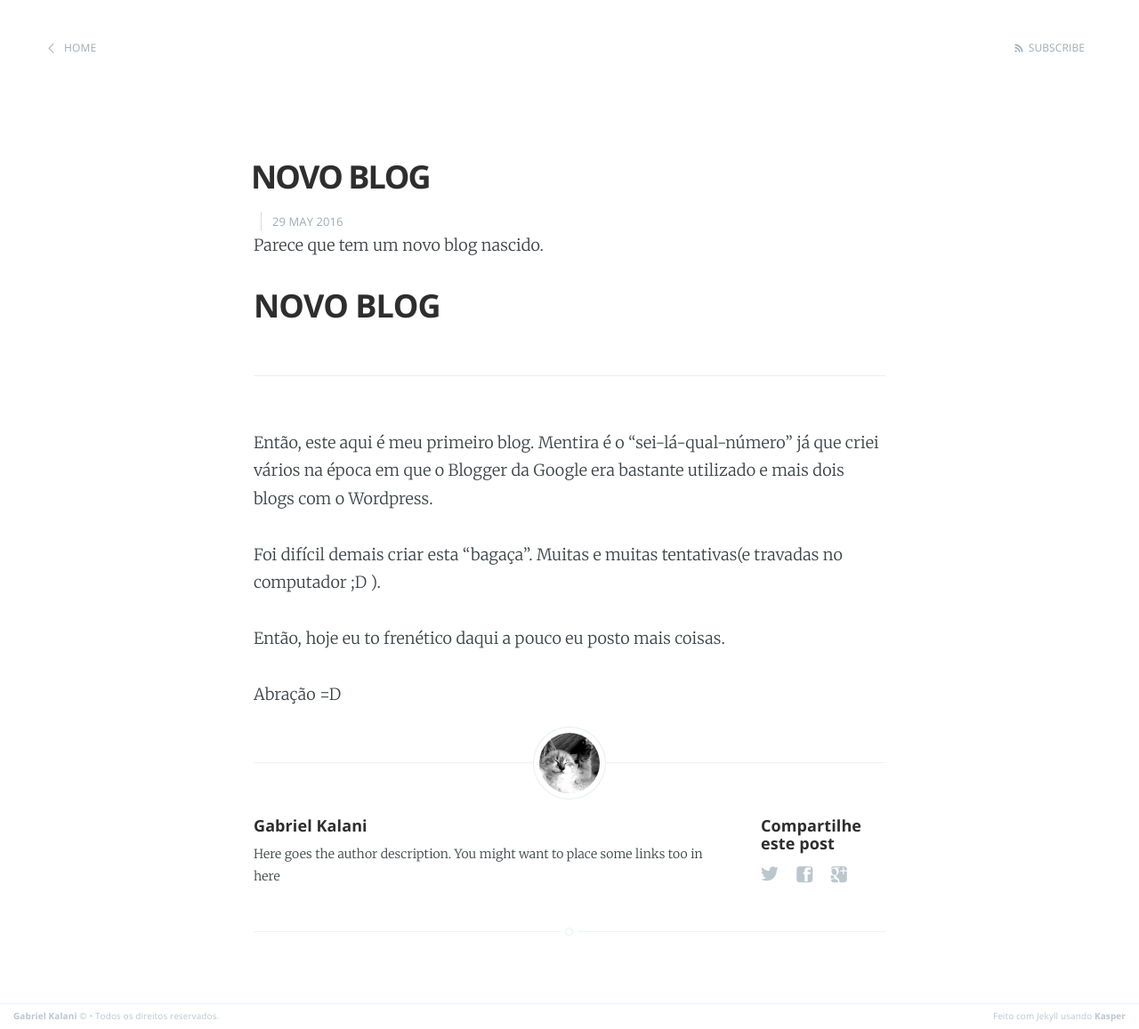
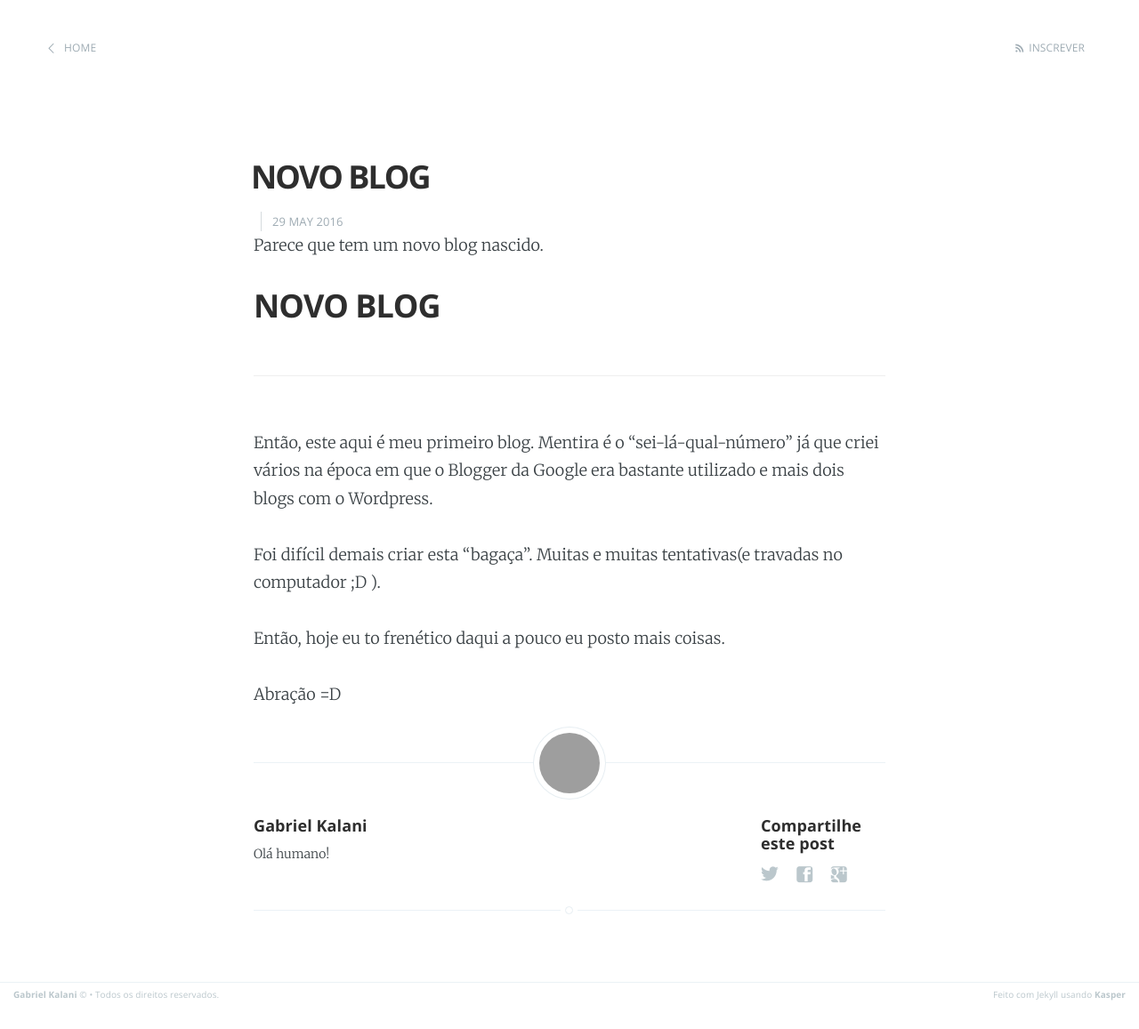
Before and after one commit to gkal19/blog, a Jekyll site: the page built from _posts/2016-05-29-novo-blog.markdown, in a window 1280 px wide. Shown: the whole page at 89% size. Built offline with Jekyll 4.4.1, drawn with Linux system fonts in a browser that asks for light colours; comment, search, counter and statistics services are not loaded; after the commit the page ends 1132 px from its top, so only the background shows below that; grey boxes are pictures that could not be loaded.

Commit message:
Update post.html

```diff
--- a/_layouts/post.html
+++ b/_layouts/post.html
@@ -8,7 +8,7 @@ post_class: post-template
 <header class="main-header post-head {% if page.cover %}" style="background-image: url({{ page.cover }}) {%else%}no-cover{% endif %}">
     <nav class="main-nav {% if page.cover %} overlay {% endif %} clearfix">
         <a class="back-button icon-arrow-left" href="{{ site.baseurl }}">Home</a>
-        <a class="subscribe-button icon-feed" href="{{ site.baseurl }}feed.xml">Subscribe</a>
+        <a class="subscribe-button icon-feed" href="{{ site.baseurl }}feed.xml">Inscrever</a>
     </nav>
 </header>
 
@@ -64,7 +64,7 @@ post_class: post-template
             <!-- If we want to display author's name and bio -->
             {% if site.author %}
                 <figure class="author-image">
-                    <a class="img" href="{{ site.baseurl }}" style="background-image: url(/assets/images/profile.png)">
+                    <a class="img" href="{{ site.baseurl }}" style="background-image: url(http://gabrielkalani.com.br/img/team/1.jpg)">
                     <span class="hidden">{{site.author}}'s Picture</span></a>
                 </figure>
                 <section class="author">
@@ -72,7 +72,7 @@ post_class: post-template
                     <h4> {{ site.author }} </h4>
                     <!-- Author Bio -->
                     <p>
-                        Here goes the author description. You might want to place some links too in here
+                        Olá humano!
                     </p>
                 </section>
             {% endif %}
```
Also changed, not shown: other parts of _layouts/post.html (+1 -1 lines).
